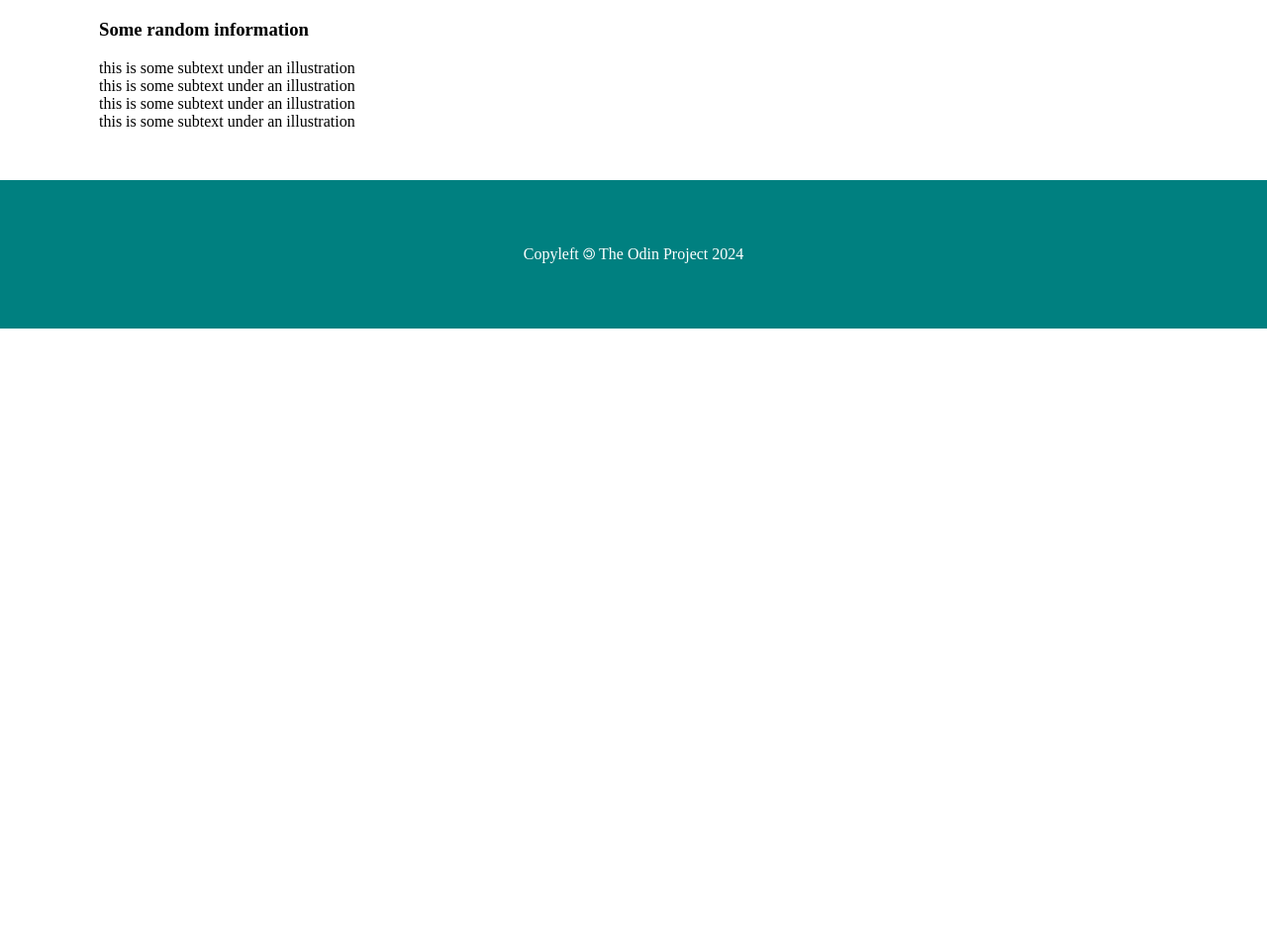
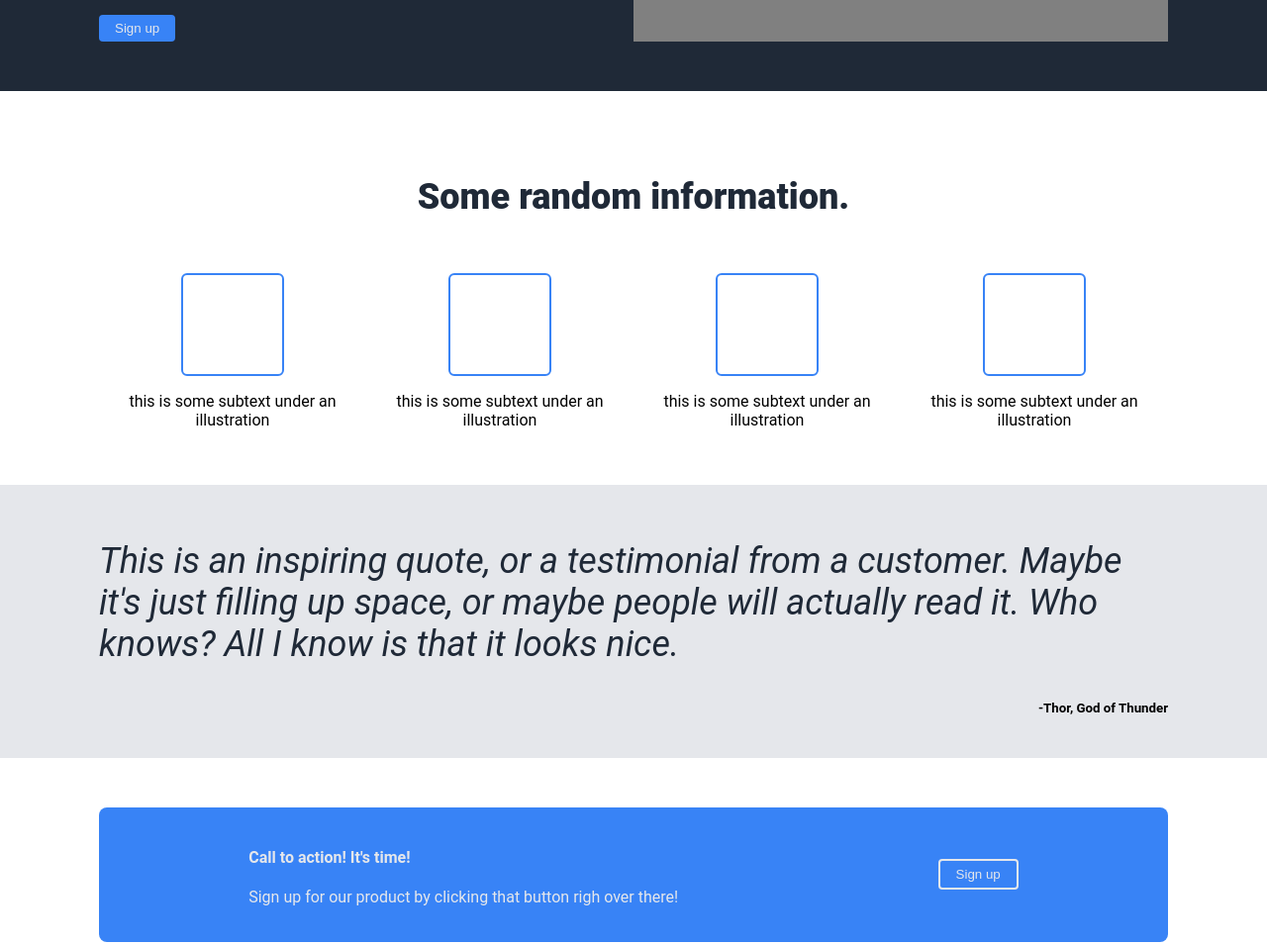
Before and after one commit to davronx/landingpage, a plain HTML site: page index.html in a window 1280 px wide. Shown: the part 362-1317 px from the top of the page at 99% size. Before the commit the page ends 800 px from the top, so only its background shows below. Drawn offline with Linux system fonts and the light colour scheme.

Commit message:
some update

```diff
--- a/index.html
+++ b/index.html
@@ -23,7 +23,7 @@
                 <h1>This website is awesome</h1>
                 <p>This website has some subtext that goes here under the main title. It's a smaller fonts and the color
                     is lower contrast</p>
-                <button>Sign up</button>
+                <button id="awesome-button">Sign up</button>
             </div>
             <div id="header-right">
                 <img id="image" src="aoriestaistna.png" alt="this is a placeholder for an image">
@@ -32,12 +32,37 @@
         </div>
     </header>
     <main>
-        <h3>Some random information</h3>
-        <div id="card-condainer">
-            <div class="cards"><img src="" alt="">this is some subtext under an illustration</div>
-            <div class="cards"><img src="" alt="">this is some subtext under an illustration</div>
-            <div class="cards"><img src="" alt="">this is some subtext under an illustration</div>
-            <div class="cards"><img src="" alt="">this is some subtext under an illustration</div>
+        <h3>Some random information.</h3>
+        <div id="card-container">
+            <div class="cards">
+                <div class="boxes"></div>
+                <p>this is some subtext under an illustration</p>
+            </div>
+            <div class="cards">
+                <div class="boxes"></div>
+                <p>this is some subtext under an illustration</p>
+            </div>
+            <div class="cards">
+                <div class="boxes"></div>
+                <p>this is some subtext under an illustration</p>
+            </div>
+            <div class="cards">
+                <div class="boxes"></div>
+                <p>this is some subtext under an illustration</p>
+            </div>
+        </div>
+        <div id="quote-box">
+            <div id="quote"><p>This is an inspiring quote, or a testimonial from a customer. Maybe it's just filling up space, or maybe people will actually read it. Who knows? All I know is that it looks nice.</p>
+            <h5>-Thor, God of Thunder</h5></div>
+        </div>
+        <div id="cto-box">
+            <div id="cto">
+                <div id="cto-text">
+                    <h4>Call to action! It's time!</h4>
+                    <p>Sign up for our product by clicking that button righ over there!</p>
+                </div>
+                <button id="cto-button">Sign up</button>
+            </div>
         </div>
     </main>
     <footer id="footer">
--- a/style.css
+++ b/style.css
@@ -1,4 +1,5 @@
 body {
+    font-family: Roboto, sans-serif;
     margin: 0;
     padding: 0;
 }
@@ -8,7 +9,7 @@ body > * {
 }
 
 body > *:first-child, body > *:last-child {
-    background-color: teal;
+    background-color: #1f2937;
     color: white;
 }
 body:nth-child(even){
@@ -19,12 +20,13 @@ body:nth-child(even){
 #header-top {
     display:flex;
     justify-content: space-between;
+    font-size: 24px;
+    color: #f9faf8;
 }
 
 #header-top a {
     padding: 0 6px;
     text-decoration: none;
-    color: inherit;
 }
 
 #header-bottom {
@@ -35,15 +37,104 @@ body:nth-child(even){
     flex: 1;
 }
 
+#header-left h1 {
+    font-size: 48px;
+    font-weight: 900;
+    color: #f9faf8;
+}
+
+#header-left p, #header-top a {
+    font-size: 18px;
+    color: #e5e7eb;
+}
+
+#awesome-button {
+    background-color: #3883f6;
+    color: #e5e7eb;
+    border: none;
+    border-radius: 4px;
+    padding: 6px 16px;
+    cursor: pointer;
+}
 
 #header-right {
     display: flex;
     align-items: center;
     justify-content: center;
     background-color: grey;
+    color: #e5e7eb;
 }
 
+main h3 {
+    text-align: center;
+    font-size: 36px;
+    color: #1f2937;
+    font-weight: 900;
+}
 
+#card-container {
+    justify-content: center;
+display: flex;
+}
+
+.cards {
+    justify-items: center;
+    text-align: center;
+    margin: 10px;
+}
+
+.boxes {
+border: 2px solid #3883f6;
+border-radius: 6px;
+height: 100px;
+width: 100px;
+margin: 10px;
+}
+
+#quote-box {
+    background-color: #e5e7eb;
+    width: 100vw;
+    margin-top: 30px;
+    margin-left: -100px;
+    padding: 20px 0;
+}
+
+#quote p {
+    padding: 0 100px;
+    font-style: italic;
+    font-size: 36px;
+    color: #1f2937;
+}
+
+#quote h5 {
+    padding: 0 100px;
+    text-align: end;
+}
+
+#cto-box {
+    background-color: #3883f6;
+    color: #e5e7eb;
+    border-radius: 8px;
+    padding: 20px;
+    margin-top: 50px;
+}
+
+#cto {
+    display: flex;
+    justify-content: space-around;
+
+}
+
+#cto-button {
+    border: 2px solid #e5e7eb;
+    border-radius: 4px;
+    background-color: #3883f6;
+    color: #e5e7eb;
+    padding: 6px 16px;
+    height: fit-content;
+    margin: auto 0;
+    cursor: pointer;
+}
 
 #footer {
     text-align: center;
```
